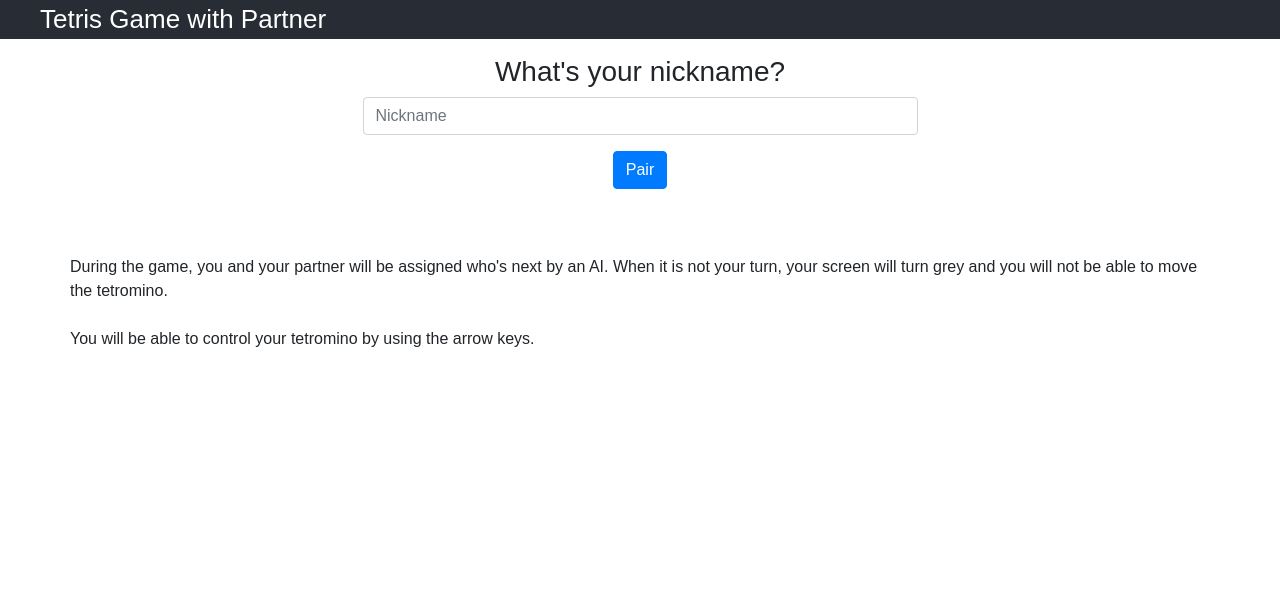
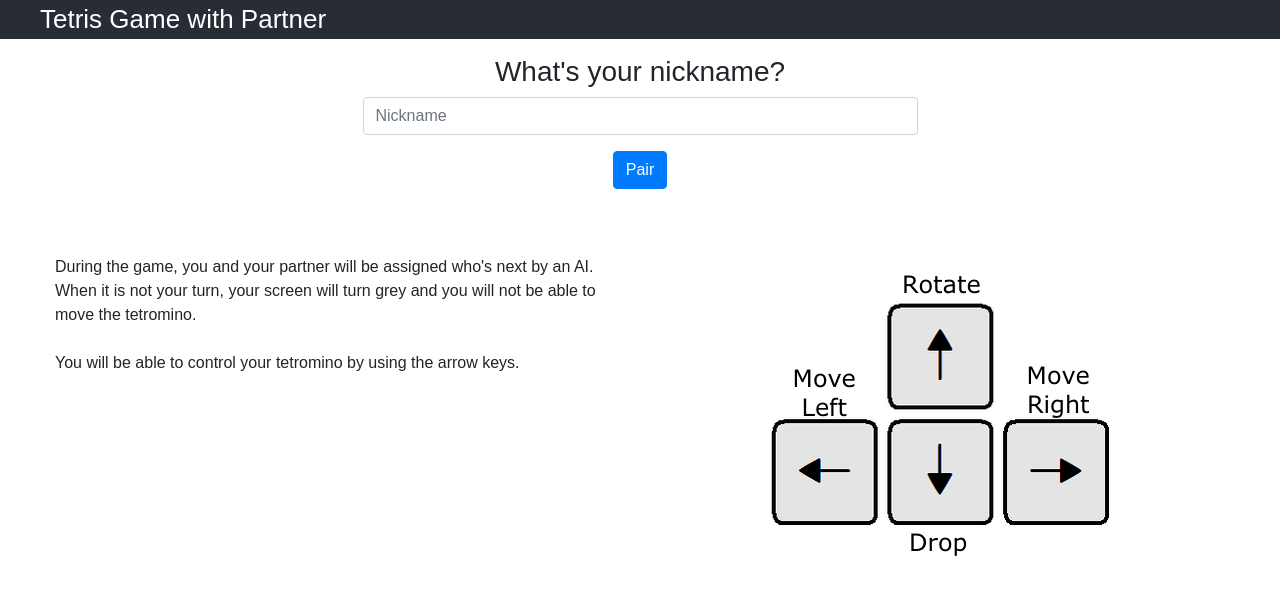
Before and after one commit to serenawangCU/human-agent-collaboration-game-proj, a React (Create React App) app in the folder client/: page /home in a window 1280 px wide. Both pictures are taken after a click on the button "Enter Lobby". Shown: the top 594 px of the page. Built offline with nearby package versions, Linux system fonts and the light colour scheme; no server answers.

Commit message:
Make the instructions and image on the lobby page work
Add starting for instructions on game screen

```diff
--- a/client/src/components/Lobby.css
+++ b/client/src/components/Lobby.css
@@ -1,5 +1,7 @@
-.info {
+#info {
+    margin-top: 50px;
+}
+
+#instructions {
     text-align: left;
-    margin: 50px;
-    float: bottom;
 }
--- a/client/src/components/LobbyComponent.js
+++ b/client/src/components/LobbyComponent.js
@@ -1,9 +1,10 @@
 import React, {Component} from 'react';
-import { Button, Form, FormGroup, Label, Input, Col, Alert } from 'reactstrap';
+import { Button, Form, FormGroup, Label, Row, Input, Col, Alert } from 'reactstrap';
 import { Redirect } from 'react-router';
 import Constant from '../constants/constants';
 import Popup from './Popup';
 import './Lobby.css';
+import instructions from './Instructions.png';
 
 const status = Constant.state;
 export const names = []; // [playerName, partnerName]
@@ -178,7 +179,8 @@ class Lobby extends Component {
                     {this.renderStart(this.state.currentStatus)}
                 </div>
 
-                <div class="info">
+                <Row id="info">
+                    <Col id="instructions">
                         <p>
                             During the game, you and your partner will be assigned who's next by an AI.
                             When it is not your turn, your screen will turn grey and you will not be able to
@@ -187,7 +189,11 @@ class Lobby extends Component {
                             <br></br>
                             You will be able to control your tetromino by using the arrow keys.
                         </p>
-                </div>
+                    </Col>
+                    <Col id="image">
+                        <img src={instructions} alt="Up: Rotate, Left: Move Left, Right: Move Right, Down: Drop"/>
+                    </Col>
+                </Row>
             </div>
         );
     }
```
Also changed, not shown: client/src/components/Tetris.js (+11 -0 lines). Lines whose indentation alone changed are shown as unchanged.
